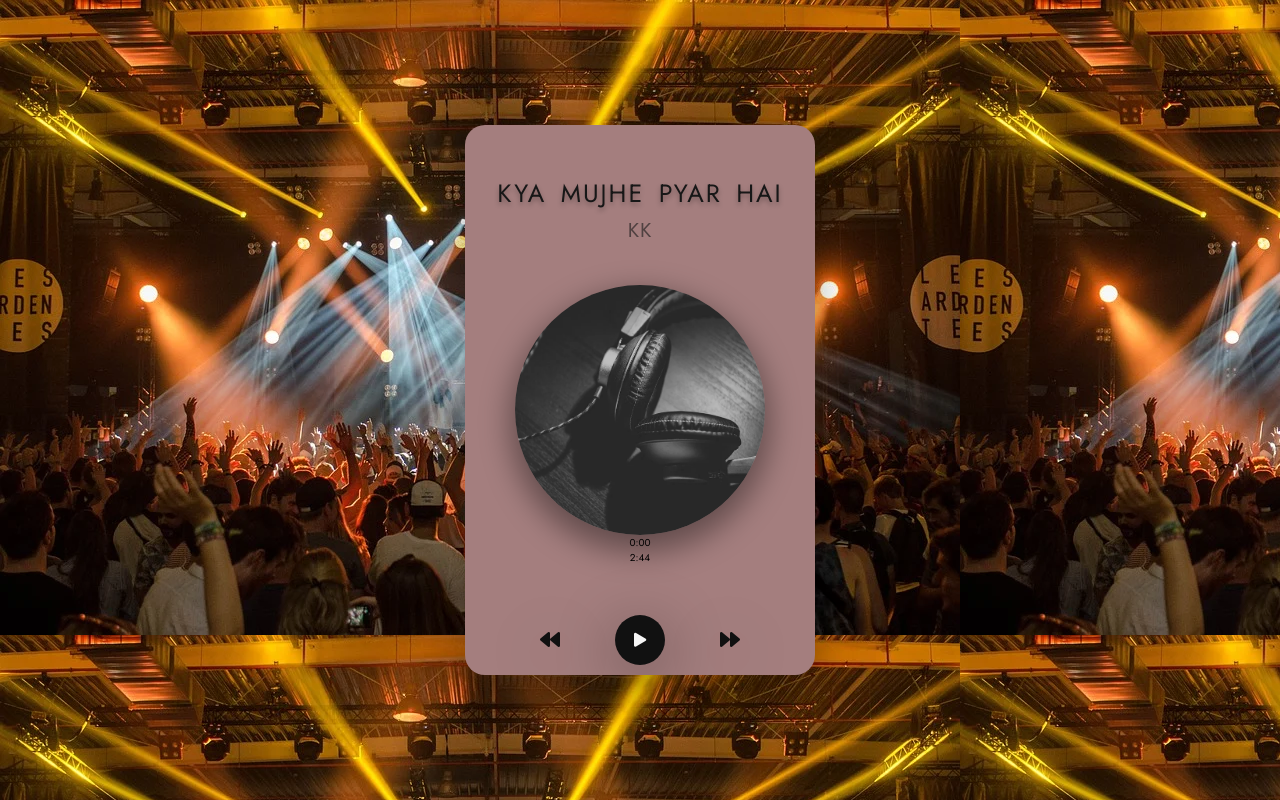
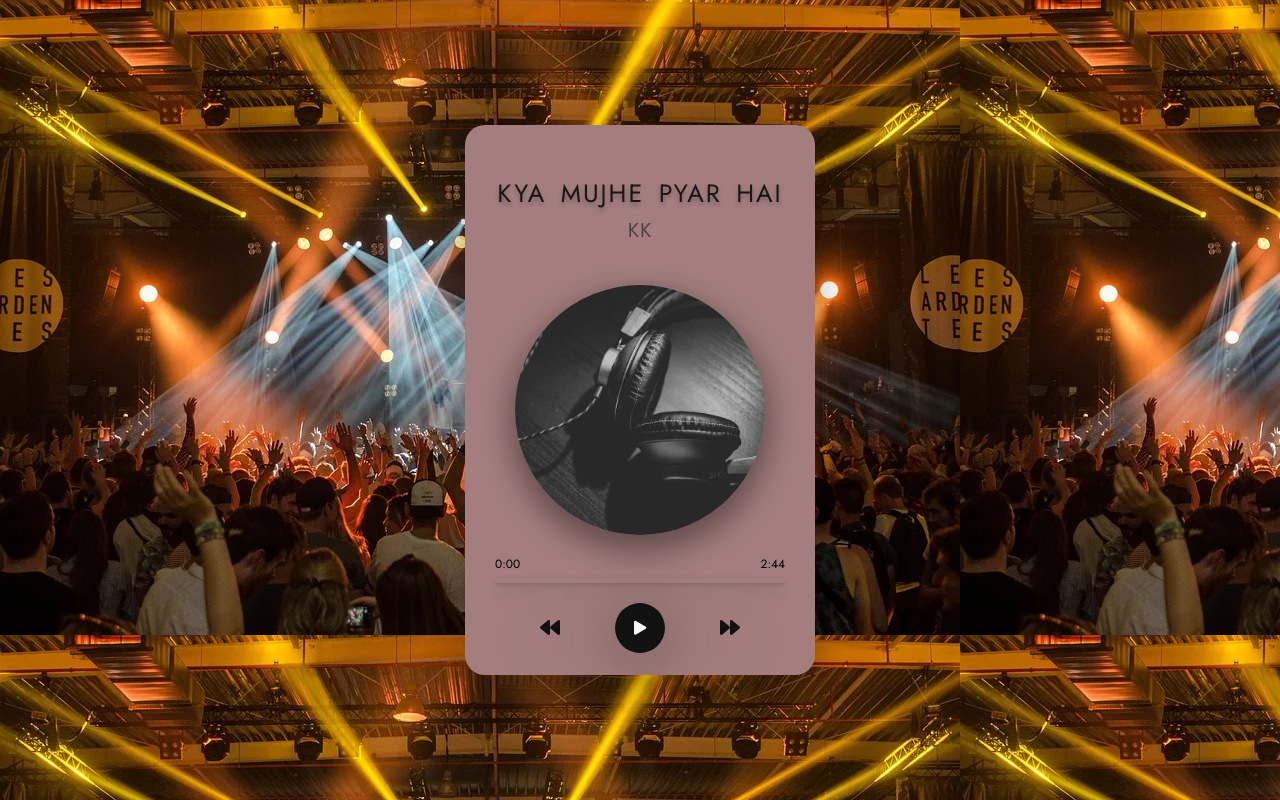
Before and after one commit to sreyash8580/musicplayer.github.io, a plain HTML site: page index.html in a window 1280 px wide. Drawn offline with Linux system fonts and the light colour scheme.

Commit message:
Update style.css
Added progress bar and timer

```diff
--- a/style.css
+++ b/style.css
@@ -81,7 +81,7 @@
     justify-content: space-between;
     align-items: center;
     margin: auto;
-    margin-top: 5rem;
+    margin-top: 1rem;
 }
 
 .music_controls .fas{
@@ -134,3 +134,52 @@
         transform: rotate(360deg);
     }
 }
+
+/* PROGRESS STYLE  */
+.progressbar_container{
+    width: 100%;
+    height: auto;
+    padding: 1rem 0;
+    margin-top: 1rem;
+}
+
+.progress_div{
+    width: 100%;
+    height: 0.5rem;
+    box-shadow: 0 1px 2px rgba(0, 0, 0, 0.07), 0 2px 4px rgba(0, 0, 0, 0.07), 0 4px 8px rgba(0, 0, 0, 0.07), 0 8px 16px rgba(0, 0, 0, 0.07),
+    0 16px 32px rgba(0, 0, 0, 0.07), 0 32px 64px rgba(0, 0, 0, 0.07);
+    border-radius: 4rem;
+    position: relative;
+    margin-top: 0.5rem;
+    transition: all 1s linear;
+    -moz-transition: all 1s linear;
+    -o-transition: all 1s linear;
+    -webkit-transition: all 1s linear;
+    cursor: pointer;
+    -webkit-appearance: none;
+    appearance: none;
+}
+
+/* BLACk LINE IN PROGRESS BAR  */
+.progress{
+    position: absolute;
+    top: 0;
+    left: 0;
+    width: 0%;
+    height: 100%;
+    background-color: black;
+    border-radius: 4rem;
+    /* transition: width 1s linear;
+    -moz-transition: width 1s linear;
+    -o-transition: width 1s linear;
+    -webkit-transition: width 1s linear; */
+    cursor: pointer;
+    -webkit-appearance: none;
+    appearance: none;
+}
+
+.progress_duration{
+    display: flex;
+    justify-content: space-between;
+    font-size: 1.2rem;
+}
```
